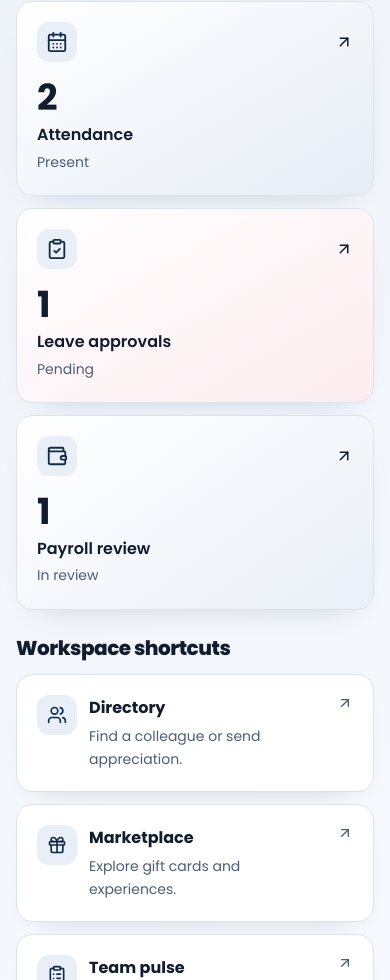
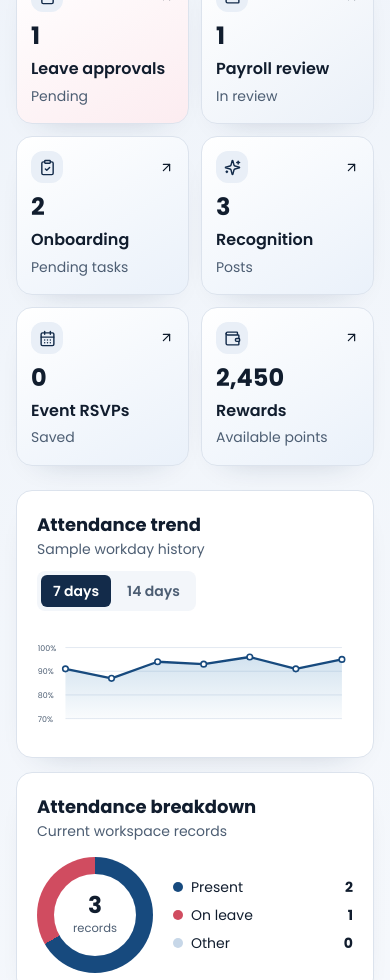
Before and after one commit to anshulmalik1008/Budgetree-engage, a Next.js app: page / in a window 390 px wide. Shown: the part 1020-2000 px from the top of the page. Built offline with nearby package versions, Linux system fonts and the light colour scheme.

Commit message:
Fix mobile menu and build a compact HR analytics dashboard

```diff
--- a/app/globals.css
+++ b/app/globals.css
@@ -108,3 +108,21 @@ dialog::backdrop { background: #081321b8; }
 .card { box-shadow:0 14px 32px -25px #132b4a50; }
 .reward-art { background:linear-gradient(140deg,#e5edf8,#cbdbee); }
 .reward-art[data-category="Lifestyle"] { background:linear-gradient(140deg,#fff8f9,#f3dbe1); }
+
+.mobile-main-menu summary::-webkit-details-marker { display:none; }
+.mobile-menu-close-label,.mobile-main-menu[open] .mobile-menu-open-label { display:none; }
+.mobile-main-menu[open] .mobile-menu-close-label { display:inline; }
+.dashboard-metrics { display:grid;grid-template-columns:repeat(2,minmax(0,1fr));gap:12px; }
+.dashboard-metrics .pro-metric { padding:14px; }
+.dashboard-metrics .panel-icon { width:32px;height:32px; }
+.dashboard-charts { display:grid;grid-template-columns:minmax(0,1fr);gap:14px; }
+.attendance-donut { display:grid;place-items:center;width:116px;aspect-ratio:1;border-radius:50%;flex:none; }
+.attendance-donut > div { display:grid;place-content:center;justify-items:center;width:82px;aspect-ratio:1;border-radius:50%;background:#fff; }
+.attendance-donut strong { font-size:1.45rem;line-height:1.1; }
+.attendance-donut span { font-size:.72rem;color:var(--color-muted); }
+.studio-image img { object-position:center 44%; }
+.reward-art img { transition:transform .25s ease; }
+.reward-art:hover img { transform:scale(1.045); }
+@media(min-width:740px) { .dashboard-metrics { grid-template-columns:repeat(4,minmax(0,1fr)); } .dashboard-charts { grid-template-columns:minmax(0,1.55fr) minmax(0,1fr); } }
+@media(min-width:1600px) { .dashboard-metrics { grid-template-columns:repeat(8,minmax(0,1fr)); } }
+@media(prefers-reduced-motion:reduce) { .reward-art img { transition:none; } .reward-art:hover img { transform:none; } }
--- /dev/null
+++ b/components/dashboard-charts.jsx
@@ -0,0 +1,57 @@
+'use client';
+
+import { useState } from 'react';
+
+const attendanceHistory = [76, 82, 79, 87, 85, 92, 89, 91, 87, 94, 93, 96, 91, 95];
+const attendanceStates = [
+  ['Present', '#174a7e'],
+  ['On leave', '#d04c60'],
+  ['Other', '#c7d7e8'],
+];
+
+export function DashboardCharts({ records }) {
+  const [range, setRange] = useState(7);
+  const values = attendanceHistory.slice(-range);
+  const line = values.map((value, index) => [36 + index * 350 / (values.length - 1), 116 - (value - 70) * 3]);
+  const points = line.map(point => point.join(',')).join(' ');
+  const groups = attendanceStates.map(([label, color]) => ({
+    label,
+    color,
+    count: records.filter(row => label === 'Other' ? !['Present', 'On leave'].includes(row[2]) : row[2] === label).length,
+  }));
+  let offset = 0;
+  const stops = groups.filter(group => group.count).map(({ color, count }) => {
+    const start = offset;
+    offset += count / records.length * 100;
+    return color + ' ' + start + '% ' + offset + '%';
+  });
+  const fill = stops.length ? 'conic-gradient(' + stops.join(',') + ')' : '#e9eff7';
+
+  return <section aria-label="Workforce analytics" className="dashboard-charts">
+    <figure className="card min-w-0">
+      <figcaption className="flex flex-wrap items-start justify-between gap-3">
+        <div><h2 className="text-lg font-bold">Attendance trend</h2><p className="text-sm text-muted">Sample workday history</p></div>
+        <div className="flex gap-1 rounded-lg bg-canvas p-1" role="group" aria-label="Attendance trend range">
+          {[7, 14].map(days => <button key={days} type="button" className={'rounded-md px-3 py-1.5 text-sm font-semibold ' + (range === days ? 'bg-forest text-white' : 'text-muted')} aria-pressed={range === days} onClick={() => setRange(days)}>{days} days</button>)}
+        </div>
+      </figcaption>
+      <svg className="mt-4 w-full" viewBox="0 0 400 140" role="img" aria-label={'Sample attendance percentages for ' + range + ' workdays: ' + values.join(', ')}>
+        <defs><linearGradient id="trend-fill" x2="0" y2="1" gradientUnits="objectBoundingBox"><stop stopColor="#4588bd" stopOpacity=".24" /><stop offset="1" stopColor="#4588bd" stopOpacity=".03" /></linearGradient></defs>
+        {[70, 80, 90, 100].map(value => {
+          const y = 116 - (value - 70) * 3;
+          return <g key={value}><text x="1" y={y + 4} fill="#4d5e73" fontSize="10">{value}%</text><line x1="36" x2="386" y1={y} y2={y} stroke="#dce3ed" /></g>;
+        })}
+        <polygon points={'36,116 ' + points + ' 386,116'} fill="url(#trend-fill)" />
+        <polyline points={points} fill="none" stroke="#174a7e" strokeWidth="3" strokeLinejoin="round" />
+        {line.map(([x, y], index) => <circle key={index} cx={x} cy={y} r="3.5" fill="#fff" stroke="#174a7e" strokeWidth="2"><title>{'Workday ' + (index + 1) + ': ' + values[index] + '%'}</title></circle>)}
+      </svg>
+    </figure>
+    <figure className="card min-w-0">
+      <figcaption><h2 className="text-lg font-bold">Attendance breakdown</h2><p className="text-sm text-muted">Current workspace records</p></figcaption>
+      <div className="mt-4 flex flex-wrap items-center gap-5">
+        <div className="attendance-donut" style={{ background: fill }} aria-hidden="true"><div><strong>{records.length}</strong><span>records</span></div></div>
+        <ul className="grid min-w-28 grow gap-2">{groups.map(group => <li key={group.label} className="flex items-center gap-2 text-sm"><span className="size-2.5 rounded-full" style={{ background: group.color }} aria-hidden="true" /><span className="grow">{group.label}</span><strong>{group.count}</strong></li>)}</ul>
+      </div>
+    </figure>
+  </section>;
+}
--- a/components/pro-tools.jsx
+++ b/components/pro-tools.jsx
@@ -14,12 +14,21 @@ const operations = [
 ];
 
 export function Operations({ data }) {
-  return <section aria-label="HR operations" className="grid gap-3 sm:grid-cols-2 2xl:grid-cols-4">
-    {operations.map(([section, page, label, status, Icon]) => {
+  const metrics = [
+    ...operations.map(([section, page, label, status, Icon]) => {
       const records = data.hrRecords?.[page] ?? hrPages[page].rows;
+      return [section, page, label, status, Icon, records.filter(row => row[2] === status).length];
+    }),
+    ['people', 'onboarding', 'Onboarding', 'Pending tasks', ClipboardCheck, (data.hrRecords?.onboarding ?? hrPages.onboarding.rows).filter(row => row[2] === 'Pending').length],
+    ['recognition', 'wall-of-fame', 'Recognition', 'Posts', Sparkles, data.posts.filter(post => post.kind === 'Recognition').length],
+    ['recognition', 'events', 'Event RSVPs', 'Saved', CalendarDays, data.eventRsvps?.length ?? 0],
+    ['rewards', 'marketplace', 'Rewards', 'Available points', Wallet, data.balance.toLocaleString('en-IN')],
+  ];
+  return <section aria-label="HR operations" className="dashboard-metrics">
+    {metrics.map(([section, page, label, status, Icon, value]) => {
       return <Link href={href(section, page)} key={page} className="card metric-tile pro-metric">
-        <span className="flex items-center justify-between"><span className="panel-icon"><Icon size={22} aria-hidden="true" /></span><ArrowUpRight size={18} aria-hidden="true" /></span>
-        <strong className="mt-4 block text-4xl">{records.filter(row => row[2] === status).length}</strong>
+        <span className="flex items-center justify-between"><span className="panel-icon"><Icon size={17} aria-hidden="true" /></span><ArrowUpRight size={15} aria-hidden="true" /></span>
+        <strong className="mt-2 block text-2xl">{value}</strong>
         <span className="mt-1 block font-semibold">{label}</span><span className="text-sm text-muted">{status}</span>
       </Link>;
     })}
--- a/components/workspace-panels.jsx
+++ b/components/workspace-panels.jsx
@@ -42,7 +42,7 @@ export function DashboardHero({ data, onRecognise }) {
   return (
     <section className="hero dashboard-hero studio-hero">
       <div className="studio-intro">
-        <p className="studio-label"><Sparkles size={16} aria-hidden="true" /> HR workspace</p>
+        <p className="studio-label"><Sparkles size={16} aria-hidden="true" /> HR Dashboard</p>
         <h1>Welcome, {data.name.split(' ')[0]}.</h1>
         <p className="studio-description">Review employee records, approve leave and track upcoming payroll from one dashboard.</p>
         <div className="mt-7 flex flex-wrap gap-3">
--- a/components/workspace.jsx
+++ b/components/workspace.jsx
@@ -6,6 +6,8 @@ import { BookOpen, CalendarDays, ChevronDown, ChevronRight, ClipboardList, Gift,
 import { catalog, guides, href, initialData, navigation, people } from '../lib/workspace';
 
 import { Operations, SopLibrary, WorkspaceCopilot } from './pro-tools';
+import { DashboardCharts } from './dashboard-charts';
+import { hrPages } from '../lib/hr-pages';
 import { EngagementTools } from './engagement-tools';
 import { HrPage } from './hr-page';
 import { ActivitySnapshot, DashboardHero, ModuleHero, RelatedPages, UpcomingCelebrations, WorkspaceShortcuts } from './workspace-panels';
@@ -31,7 +33,6 @@ function NavLink({ to, active, current, children, dark }) {
 }
 
 export default function Workspace({ section, page }) {
-  const [menuOpen, setMenuOpen] = useState(false);
   const [data, setData] = useState(initialData);
   const [ready, setReady] = useState(false);
   const [notice, setNotice] = useState('');
@@ -155,6 +156,7 @@ export default function Workspace({ section, page }) {
         return <>
           {page === 'dashboard' && <DashboardHero data={data} onRecognise={() => setAction({ kind: 'Recognition' })} />}
           {page === 'dashboard' && <Operations data={data} />}
+          {page === 'dashboard' && <DashboardCharts records={data.hrRecords?.attendance ?? hrPages.attendance.rows} />}
           {page === 'dashboard' && <WorkspaceShortcuts />}
           <div className="grid gap-5 xl:grid-cols-[minmax(0,1fr)_270px]">
             <div className="grid gap-4">
@@ -243,7 +245,7 @@ export default function Workspace({ section, page }) {
       case 'budgets':
       case 'settings': {
         const budget = page === 'budgets';
-        return <Card><form key={budget ? data.budget : data.name} className="grid max-w-md gap-4" onSubmit={event => {
+        return <Card><h2 className="text-xl font-bold">{budget ? 'Points allocation' : 'Profile settings'}</h2><p className="mb-4 mt-1 text-sm text-muted">{budget ? 'Set the monthly demo rewards budget.' : 'Update the name displayed in your workspace. Changes are saved on this browser.'}</p><form key={budget ? data.budget : data.name} className="grid max-w-md gap-4" onSubmit={event => {
           event.preventDefault();
           const value = String(new FormData(event.currentTarget).get('value')).trim();
           if (!value) { setNotice('Enter a value before saving.'); return; }
@@ -255,16 +257,25 @@ export default function Workspace({ section, page }) {
     }
   }
 
+  const mainLinks = Object.entries(navigation).map(([id, item]) => {
+    const Icon = icons[item.icon];
+    return <NavLink key={id} to={href(id)} active={id === section} current={id === section ? 'true' : undefined} dark><Icon size={18} aria-hidden="true" />{item.title}</NavLink>;
+  });
   const needsRecipient = ['Recognition', 'Spotlight', 'Gift'].includes(action?.kind);
   return (
     <div className="workspace-shell min-h-screen lg:grid lg:grid-cols-[236px_minmax(0,1fr)]">
       <a href="#main" className="sr-only focus:not-sr-only focus:absolute focus:z-30 focus:rounded-lg focus:bg-white focus:p-3">Skip to content</a>
       <aside className="flex flex-col gap-4 primary-rail p-4 text-white lg:sticky lg:top-0 lg:h-dvh lg:gap-9 lg:p-5">
         <Link href="/" className="flex w-fit items-center gap-3"><span className="grid size-10 place-items-center rounded-xl bg-accent text-xl font-black text-white">B</span><span className="text-xl leading-none font-extrabold tracking-tight">budgetree<span className="mt-1 block text-[10px] tracking-[.24em] text-white/70">ENGAGE</span></span></Link>
-        <button type="button" className="button button-light self-start lg:hidden" aria-expanded={menuOpen} aria-controls="main-navigation" onClick={() => setMenuOpen(open => !open)}><Menu size={19} aria-hidden="true" /> {menuOpen ? 'Close menu' : 'Open menu'}</button><nav id="main-navigation" aria-label="Main navigation" className={(menuOpen ? 'grid' : 'hidden') + ' gap-1 p-1 lg:grid'}>{Object.entries(navigation).map(([id, item]) => {
-          const Icon = icons[item.icon];
-          return <NavLink key={id} to={href(id)} active={id === section} current={id === section ? 'true' : undefined} dark><Icon size={18} aria-hidden="true" />{item.title}</NavLink>;
-        })}</nav>
+        <details key={page} className="mobile-main-menu lg:hidden">
+          <summary className="button button-light">
+            <Menu size={19} aria-hidden="true" /><span className="mobile-menu-open-label">Open menu</span><span className="mobile-menu-close-label">Close menu</span>
+          </summary>
+          <nav aria-label="Mobile navigation" className="mt-2 grid gap-1">
+            {mainLinks}
+          </nav>
+        </details>
+        <nav aria-label="Main navigation" className="hidden gap-1 p-1 lg:grid">{mainLinks}</nav>
         <div className="mt-auto hidden items-center gap-3 border-t border-white/15 pt-4 lg:flex"><Avatar name={data.name} /><div className="min-w-0"><p className="truncate text-sm font-semibold">{data.name}</p><p className="text-xs text-white/70">Demo workspace</p></div></div>
       </aside>
       <div className="min-w-0">
```
